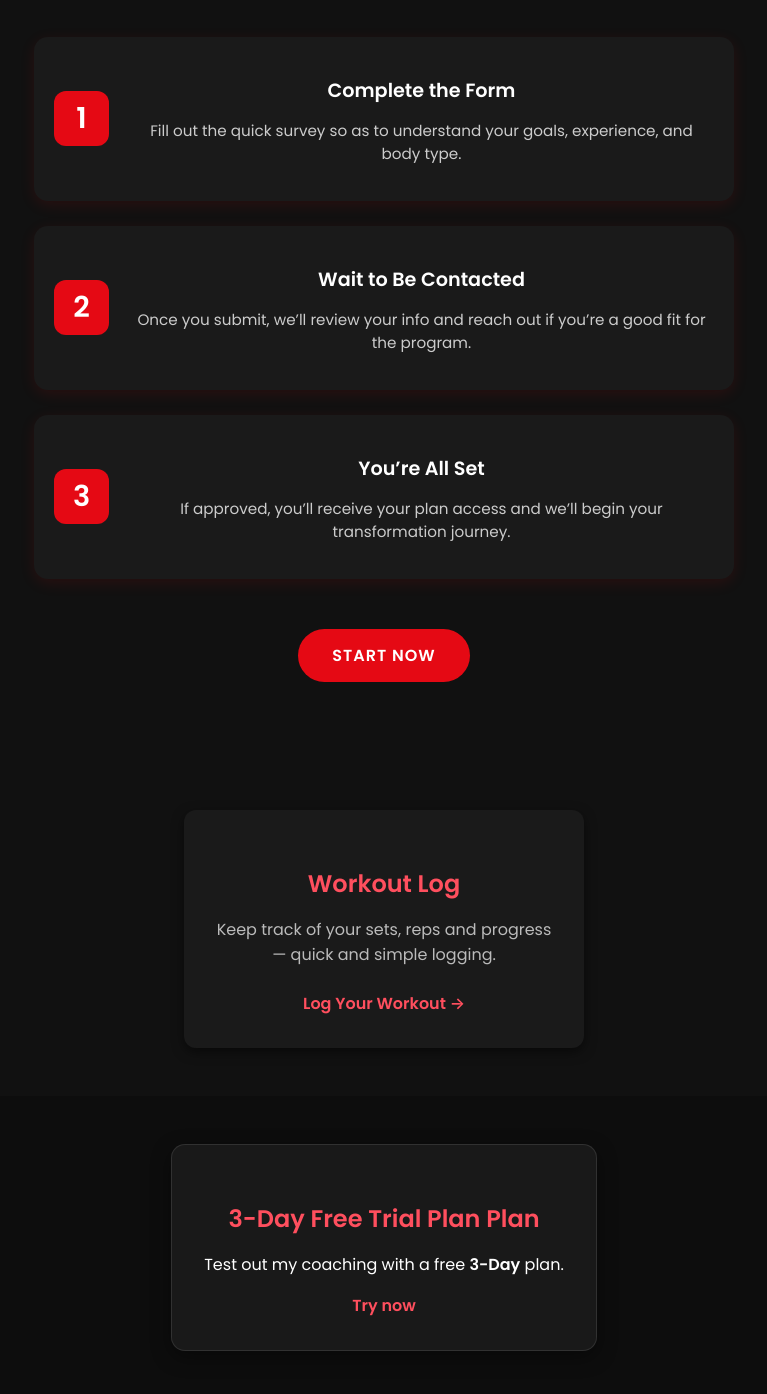
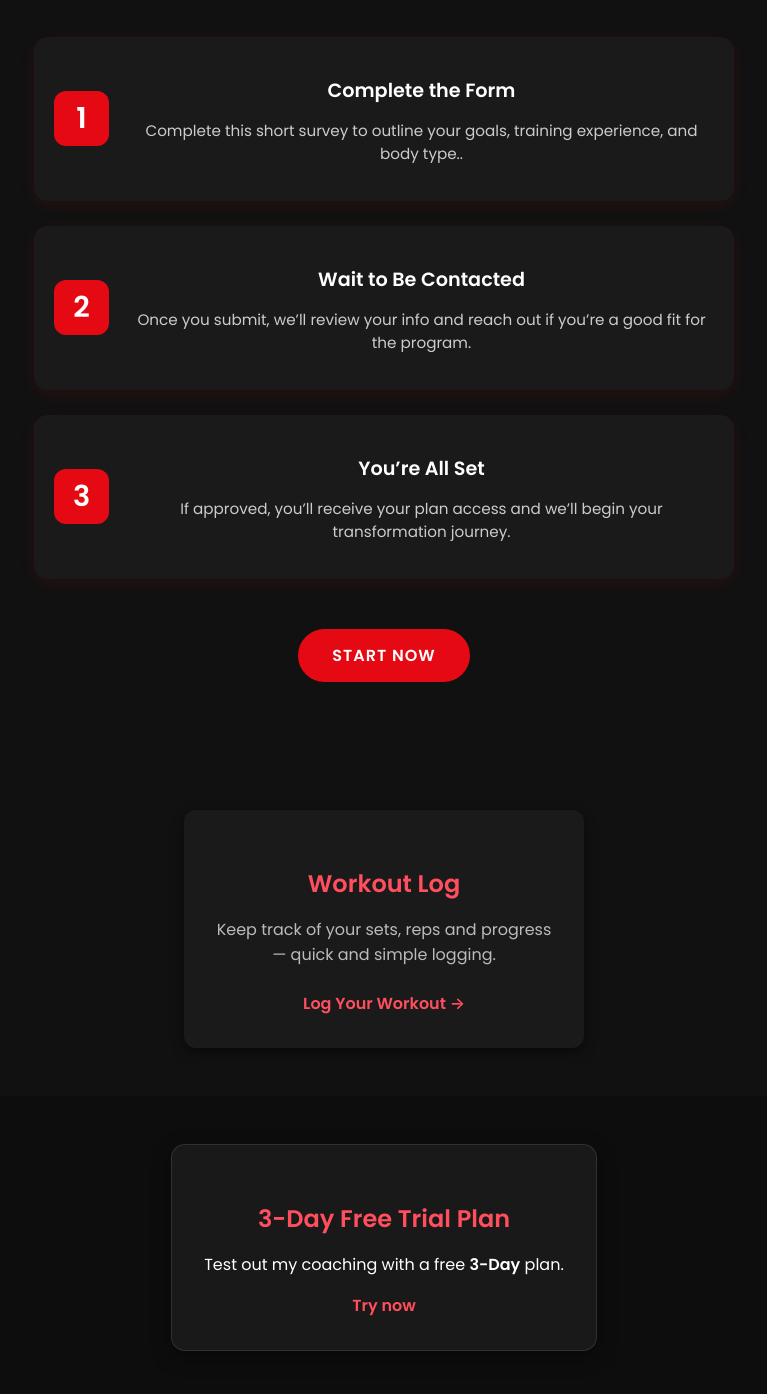
Before and after one commit to banji147/Built-ByBanji, a plain HTML site: page index.html in a window 1280 px wide. Shown: the part 1350-2744 px from the top of the page, without its empty margins (256-1023 px from the left). Drawn offline with Linux system fonts and the light colour scheme; no server answers.

Commit message:
Update index.html

```diff
--- a/index.html
+++ b/index.html
@@ -47,7 +47,7 @@
       <div class="step-number">1</div>
       <div class="step-content">
         <h3>Complete the Form</h3>
-        <p>Fill out the quick survey so as to understand your goals, experience, and body type.</p>
+        <p>Complete this short survey to outline your goals, training experience, and body type..</p>
       </div>
     </div>
 
@@ -84,7 +84,7 @@
   <section id="services" class="section">
     <div class="container">
       <div class="plan-card">
-        <h3>3-Day Free Trial Plan Plan</h3>
+        <h3>3-Day Free Trial Plan</h3>
          <p>Test out my coaching with a free <strong>3-Day</strong> plan.</p>
          <a href="trial.html" class="card-link">Try now</a>
       </div>
```
